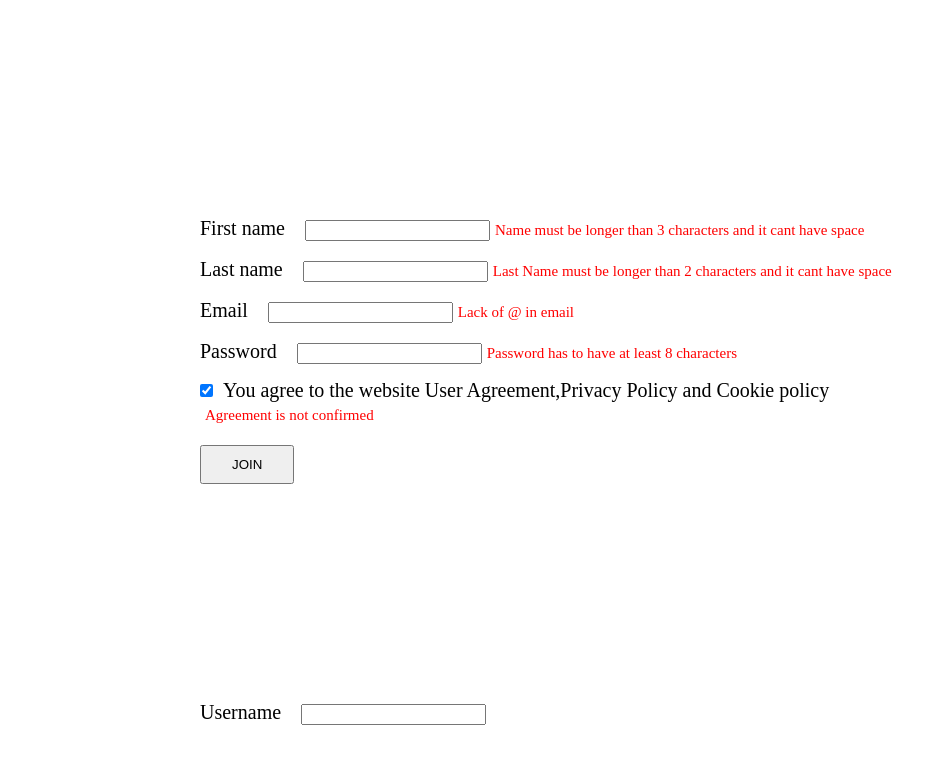
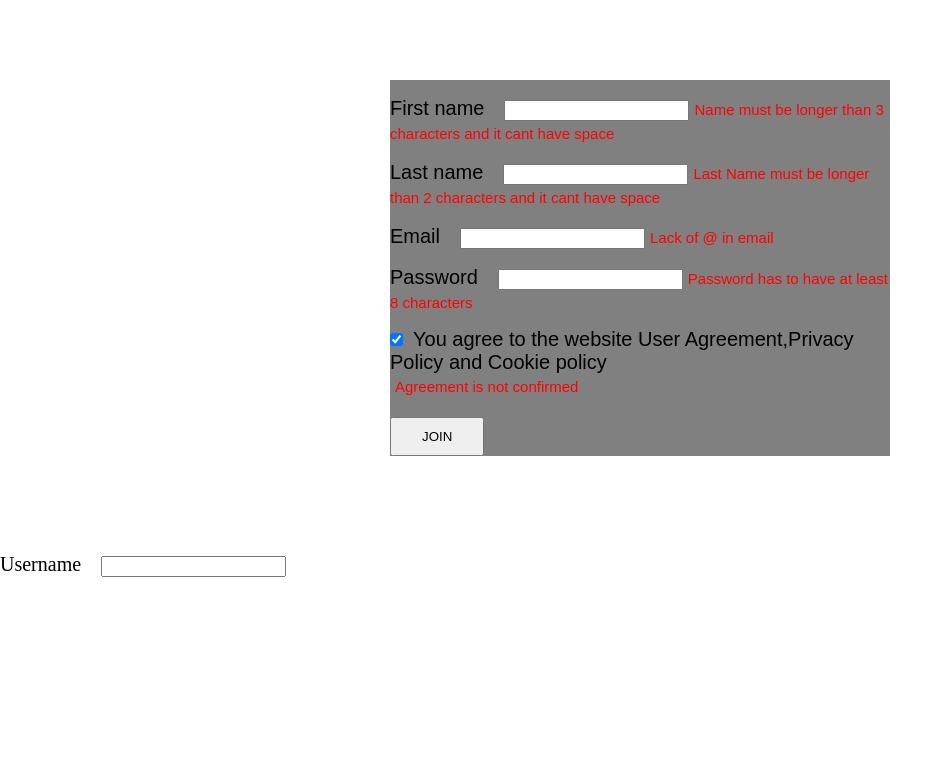
Before and after one commit to MagdalenaOuirane/ShoppingListTracker, a React app: page / in a window 1280 px wide. Shown: the whole page, without its empty margins (0-952 px from the left). Built offline with nearby package versions, Linux system fonts and the light colour scheme.

Commit message:
add class to form and style it

```diff
--- a/src/Components/App.css
+++ b/src/Components/App.css
@@ -1,5 +1,8 @@
-form {
-  margin:200px;
+.myForm {
+  margin:80px auto;
+  background-color: grey;
+  max-width: 500px;
+  font-family:sans-serif;
 }
 
 label {
--- a/src/Components/RegistrationForm.js
+++ b/src/Components/RegistrationForm.js
@@ -153,7 +153,7 @@ export class RegistrationForm extends React.Component {
     render() {
         return (
             <div className="app">
-                <form onSubmit={this.handleSubmit} noValidate>
+                <form class="myForm" onSubmit={this.handleSubmit} noValidate>
 
                     <label htmlFor="user">First name<input type="text" id="user" name="username" value={this.state.username} onChange={this.handleChange} />
                         {/* checking fields if are correct or not */}
```
